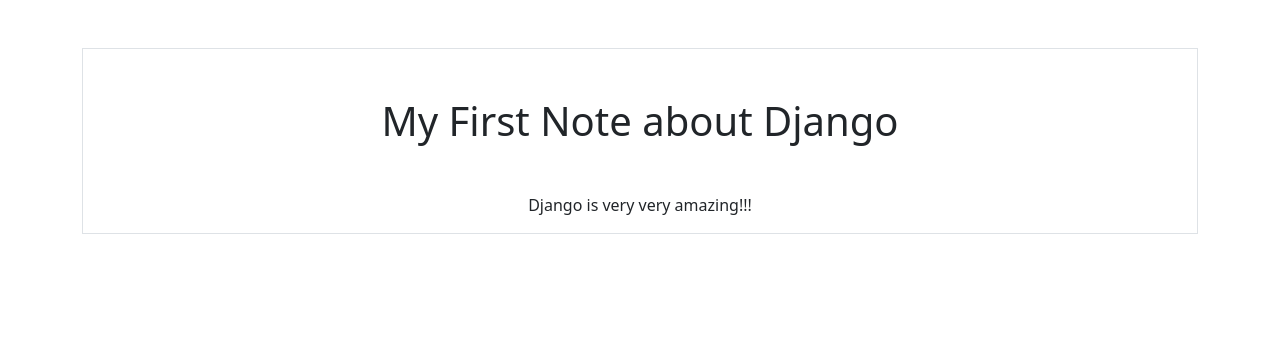
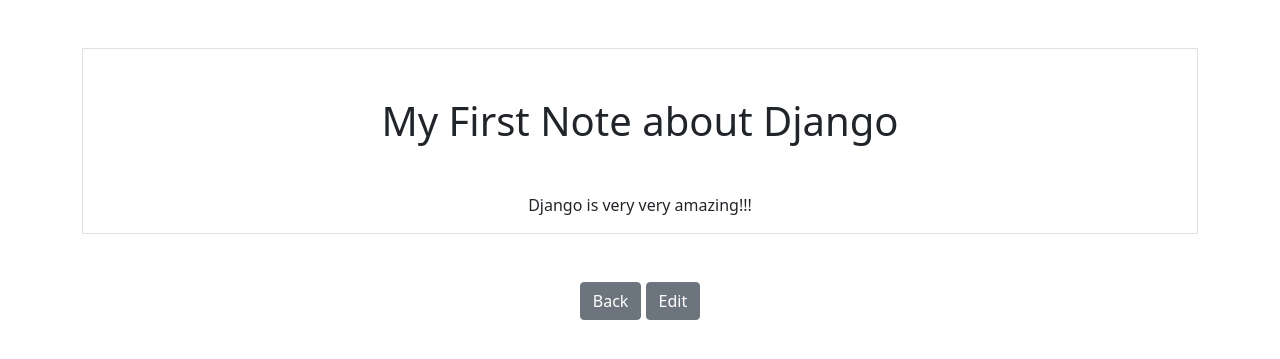
Before and after one commit to AntoripSahu/Django_Essentials, a Django app: page /smart/notes/1 in a window 1280 px wide. Shown: the top 359 px of the page. Run offline with Django 4.2, Linux system fonts and the light colour scheme; data comes from the database, SQL or seed files in the repository; both versions use the stored data as it was after the commit.

Commit message:
This adds a feature to edit a notes

```diff
--- a/django-esst/notes/templates/notes/notes_detail.html
+++ b/django-esst/notes/templates/notes/notes_detail.html
@@ -5,4 +5,7 @@
     <h1 class="my-5">{{note.title}}</h1>
     <p class = "note-p">{{note.text}}</p>
 </div>
+
+<a href="{% url 'notes.list' %}" class = "btn btn-secondary my-5">Back</a>
+<a href="{% url 'notes.update' pk=note.id %}" class = "btn btn-secondary my-5">Edit</a>
 {% endblock %}
--- a/django-esst/notes/templates/notes/notes_form.html
+++ b/django-esst/notes/templates/notes/notes_form.html
@@ -1,7 +1,7 @@
 {% extends 'base.html' %}
 
 {% block content %}
-<form action="{% url 'notes.new' %}" method = 'POST'>{% csrf_token %}
+<form method = 'POST'>{% csrf_token %}
     {{ form.as_p }}
     <button type="submit" class="btn btn-primary my-5">Submit</button>
 </form>
@@ -10,4 +10,5 @@
     {{form.errors.title.as_text}}
 </div>
 {% endif %}
+<a href="{% url 'notes.list' %}" class = "btn btn-secondary my-5">Cancel</a>
 {% endblock %}
--- a/django-esst/notes/urls.py
+++ b/django-esst/notes/urls.py
@@ -5,5 +5,6 @@
 urlpatterns = [
     path('notes/', views.NotesListView.as_view(), name = "notes.list"),
     path('notes/<int:pk>', views.NotesDetailView.as_view(), name = "notes.detail"),
+    path('notes/<int:pk>/edit', views.NotesUpdateView.as_view(), name = "notes.update"),
     path('notes/new', views.NotesCreateView.as_view(), name = "notes.new"),
 ]
--- a/django-esst/notes/views.py
+++ b/django-esst/notes/views.py
@@ -1,13 +1,17 @@
 from django.shortcuts import render
 from django.http import Http404
-from django.views.generic import CreateView, DetailView, ListView
+from django.views.generic import CreateView, DetailView, ListView, UpdateView
 
 from .forms import NotesForm
 from .models import Notes
 
+class NotesUpdateView(UpdateView):
+    model = Notes
+    success_url = '/smart/notes'
+    form_class = NotesForm
+
 class NotesCreateView(CreateView):
     model = Notes
-    # fields = ['title', 'text']
     success_url = '/smart/notes'
     form_class = NotesForm
 
```
Also changed, not shown: django-esst/db.sqlite3.
